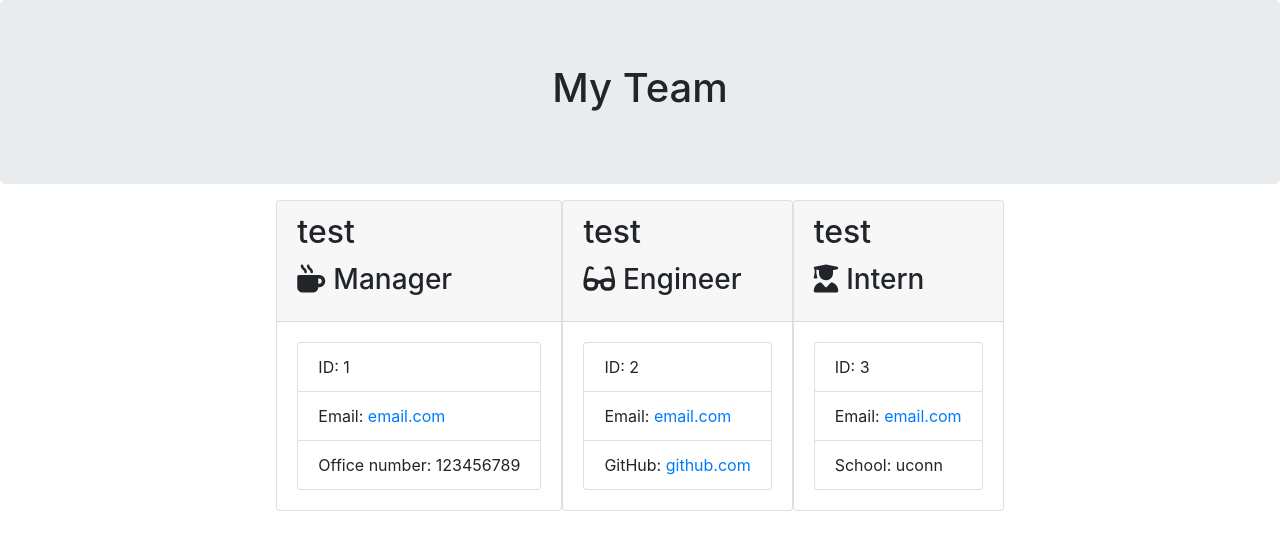
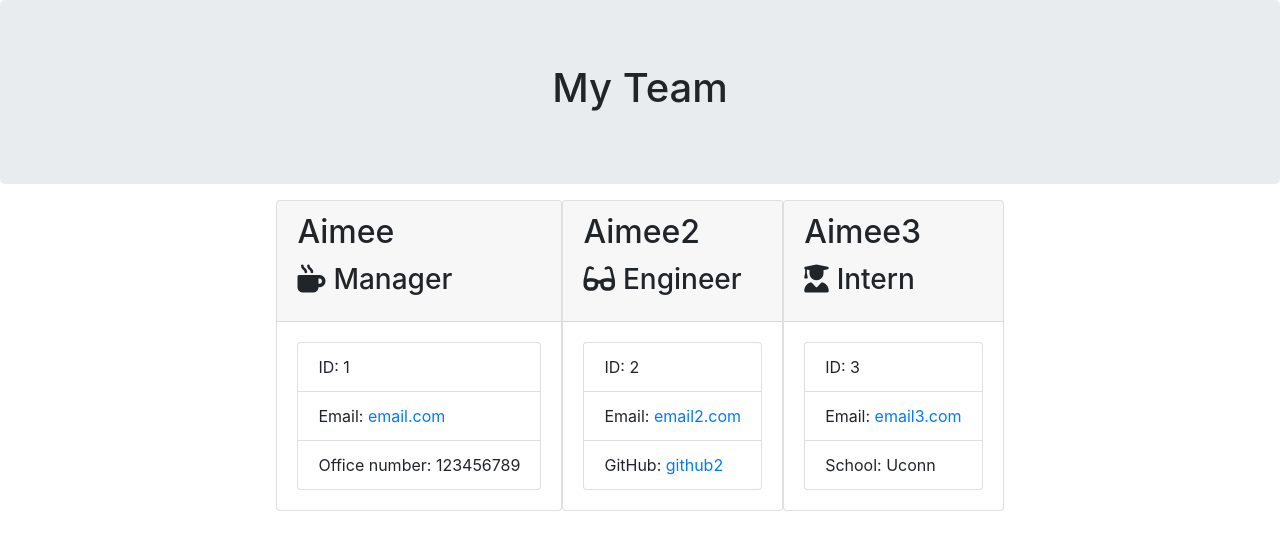
Before and after one commit to aimeemillard/team-generator, a website: page Develop/output/team.html in a window 1280 px wide. Drawn offline with nearby package versions, Linux system fonts and the light colour scheme.

Commit message:
update output

```diff
--- a/Develop/output/team.html
+++ b/Develop/output/team.html
@@ -1,14 +1,17 @@
 <!DOCTYPE html>
 <html lang="en">
-
   <head>
     <meta charset="UTF-8" />
     <meta name="viewport" content="width=device-width, initial-scale=1.0" />
     <meta http-equiv="X-UA-Compatible" content="ie=edge" />
     <title>My Team</title>
-    <link rel="stylesheet" href="https://stackpath.bootstrapcdn.com/bootstrap/4.3.1/css/bootstrap.min.css"
-        integrity="sha384-ggOyR0iXCbMQv3Xipma34MD+dH/1fQ784/j6cY/iJTQUOhcWr7x9JvoRxT2MZw1T" crossorigin="anonymous">
-    <link rel="stylesheet" href="style.css">
+    <link
+      rel="stylesheet"
+      href="https://stackpath.bootstrapcdn.com/bootstrap/4.3.1/css/bootstrap.min.css"
+      integrity="sha384-ggOyR0iXCbMQv3Xipma34MD+dH/1fQ784/j6cY/iJTQUOhcWr7x9JvoRxT2MZw1T"
+      crossorigin="anonymous"
+    />
+    <link rel="stylesheet" href="style.css" />
     <script src="https://kit.fontawesome.com/c502137733.js"></script>
   </head>
 
@@ -25,47 +28,65 @@
         <div class="team-area col-12 d-flex justify-content-center">
           <div class="card employee-card">
             <div class="card-header">
-        <h2 class="card-title">test</h2>
-        <h3 class="card-title"><i class="fas fa-mug-hot mr-2"></i>Manager</h3>
+              <h2 class="card-title">Aimee</h2>
+              <h3 class="card-title">
+                <i class="fas fa-mug-hot mr-2"></i>Manager
+              </h3>
             </div>
             <div class="card-body">
               <ul class="list-group">
                 <li class="list-group-item">ID: 1</li>
-            <li class="list-group-item">Email: <a href="mailto:email.com">email.com</a></li>
+                <li class="list-group-item">
+                  Email: <a href="mailto:email.com">email.com</a>
+                </li>
                 <li class="list-group-item">Office number: 123456789</li>
               </ul>
             </div>
           </div>
           <div class="card employee-card">
             <div class="card-header">
-        <h2 class="card-title">test</h2>
-        <h3 class="card-title"><i class="fas fa-glasses mr-2"></i>Engineer</h3>
+              <h2 class="card-title">Aimee2</h2>
+              <h3 class="card-title">
+                <i class="fas fa-glasses mr-2"></i>Engineer
+              </h3>
             </div>
             <div class="card-body">
               <ul class="list-group">
                 <li class="list-group-item">ID: 2</li>
-            <li class="list-group-item">Email: <a href="mailto:email.com">email.com</a></li>
-            <li class="list-group-item">GitHub: <a href="https://github.com/github.com" target="_blank" rel="noopener noreferrer">github.com</a></li>
+                <li class="list-group-item">
+                  Email: <a href="mailto:email2.com">email2.com</a>
+                </li>
+                <li class="list-group-item">
+                  GitHub:
+                  <a
+                    href="https://github.com/github2"
+                    target="_blank"
+                    rel="noopener noreferrer"
+                    >github2</a
+                  >
+                </li>
               </ul>
             </div>
           </div>
           <div class="card employee-card">
             <div class="card-header">
-        <h2 class="card-title">test</h2>
-        <h3 class="card-title"><i class="fas fa-user-graduate mr-2"></i>Intern</h3>
+              <h2 class="card-title">Aimee3</h2>
+              <h3 class="card-title">
+                <i class="fas fa-user-graduate mr-2"></i>Intern
+              </h3>
             </div>
             <div class="card-body">
               <ul class="list-group">
                 <li class="list-group-item">ID: 3</li>
-            <li class="list-group-item">Email: <a href="mailto:email.com">email.com</a></li>
-            <li class="list-group-item">School: uconn</li>
+                <li class="list-group-item">
+                  Email: <a href="mailto:email3.com">email3.com</a>
+                </li>
+                <li class="list-group-item">School: Uconn</li>
               </ul>
             </div>
           </div>
-
         </div>
       </div>
     </div>
   </body>
-
 </html>
```
Lines whose indentation alone changed are shown as unchanged.
